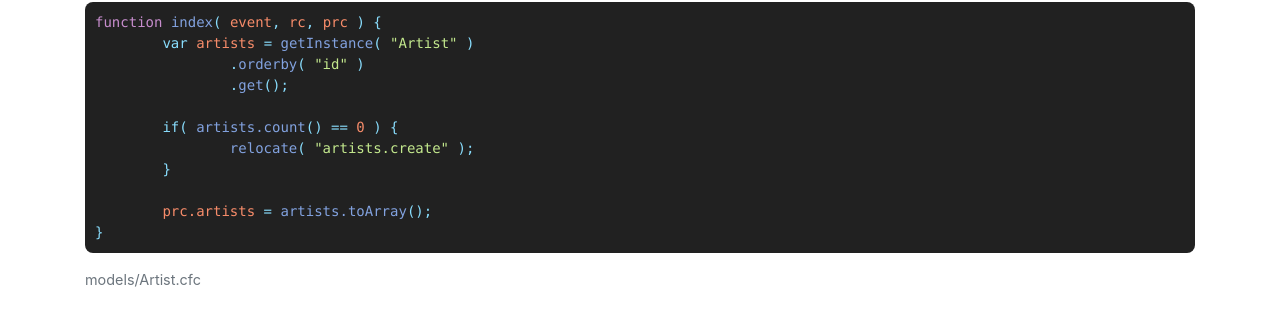
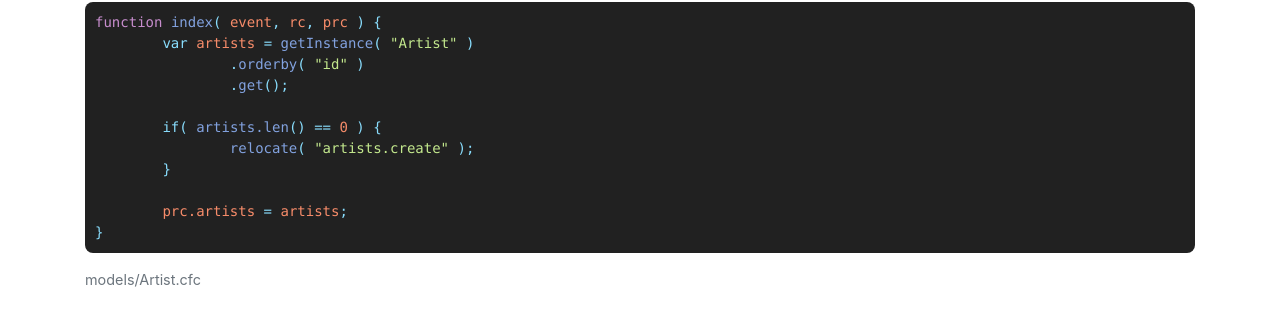
Before and after one commit to richardherbert/playlistr, a Jekyll site: the page built from build-it/artists.html, in a window 1280 px wide and 900 px high, scrolled down 934 px. Shown: the part 141-451 px from the top of the window. Built offline with Jekyll 4.4.1, drawn with Linux system fonts in a browser that asks for light colours; nearby versions of some CDN libraries.

Commit message:
Documentation updated to reflect code changes

```diff
--- a/build-it/artists.html
+++ b/build-it/artists.html
@@ -67,11 +67,11 @@ function index( event, rc, prc ) {
 		.orderby( "id" )
 		.get();
 
-	if( artists.count() == 0 ) {
+	if( artists.len() == 0 ) {
 		relocate( "artists.create" );
 	}
 
-	prc.artists = artists.toArray();
+	prc.artists = artists;
 }
 			{%- endhighlight %}
 		{%- endcapture %}
```
